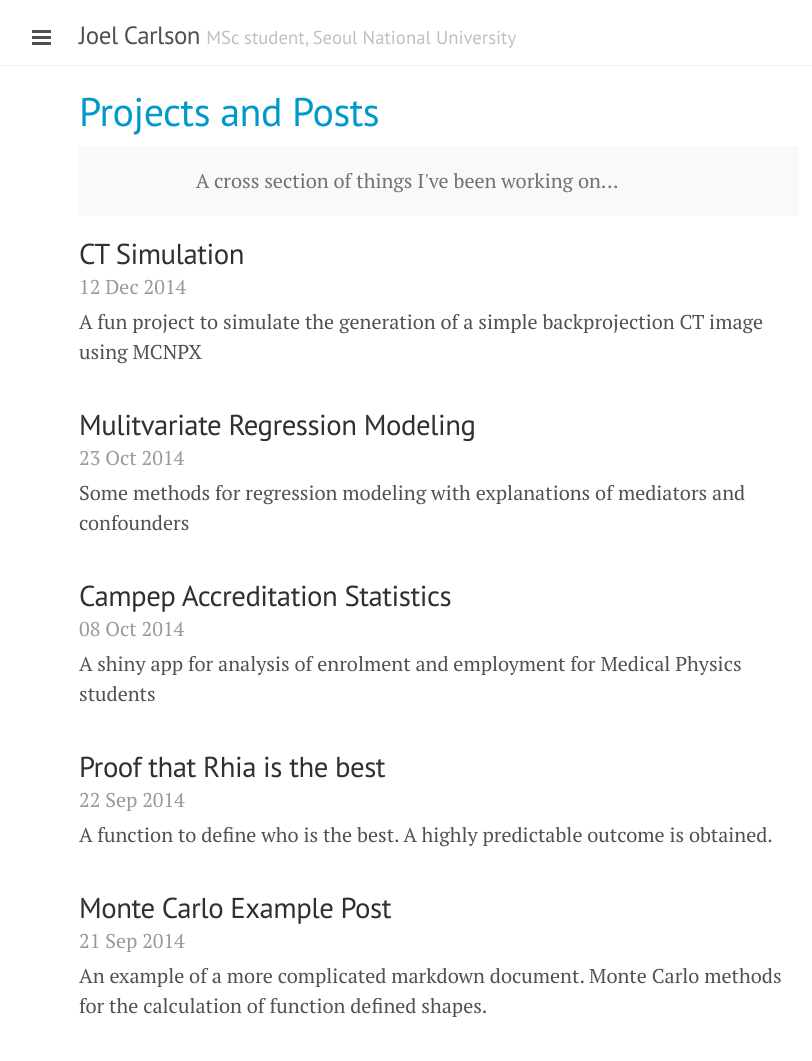
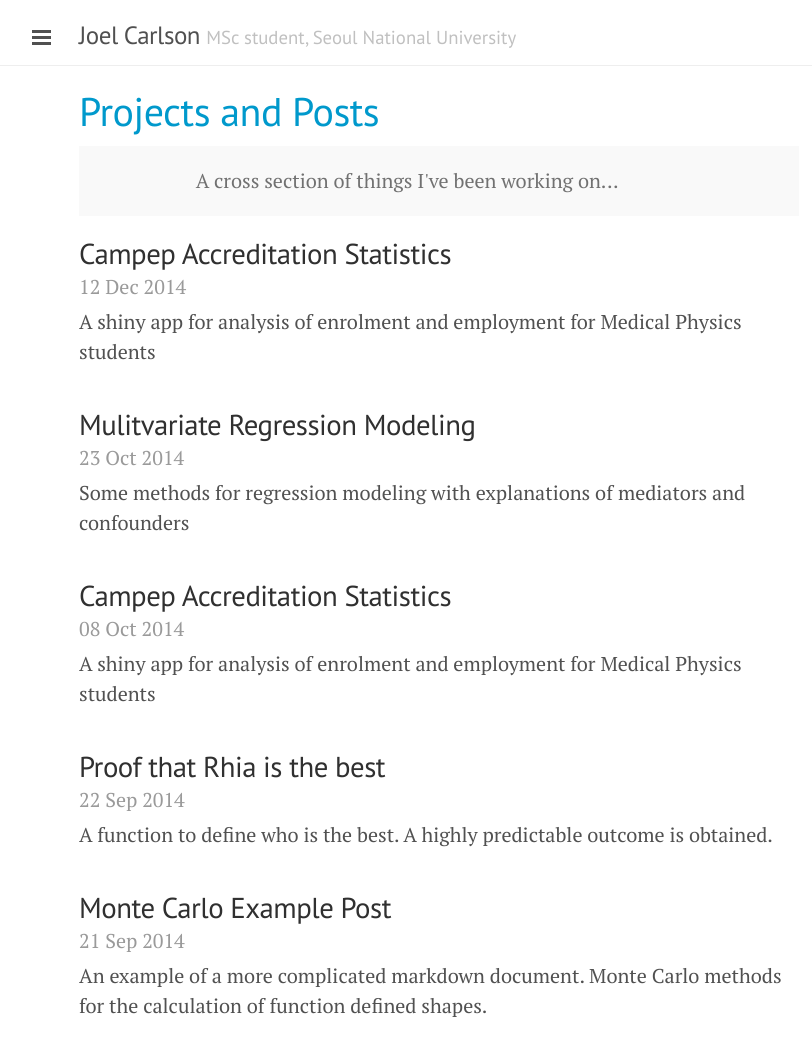
Before and after one commit to joelcarlson/joelcarlson.github.io, a Jekyll site: the page built from blog.md, in a window 1280 px wide. Shown: the whole page, without its empty margins (201-1013 px from the left). Built offline with Jekyll 4.4.1, drawn with Linux system fonts in a browser that asks for light colours; Markdown is read by kramdown in place of the engine named in the settings.

Commit message:
CT Simulation Blog update
Edited YAML, moved sinogram

```diff
--- a/_posts/2014-12-12-CT-Simulation.md
+++ b/_posts/2014-12-12-CT-Simulation.md
@@ -1,10 +1,3 @@
----
-title: "CT Simulation"
-author: "Joel Carlson"
-layout: page
-excerpt: A fun project to simulate the generation of a simple backprojection CT image using MCNPX
----
-
 ---
 title: "Campep Accreditation Statistics"
 author: "Joel Carlson"
```
Also changed, not shown: other parts of _posts/2014-12-12-CT-Simulation.md (+4 -2 lines).
